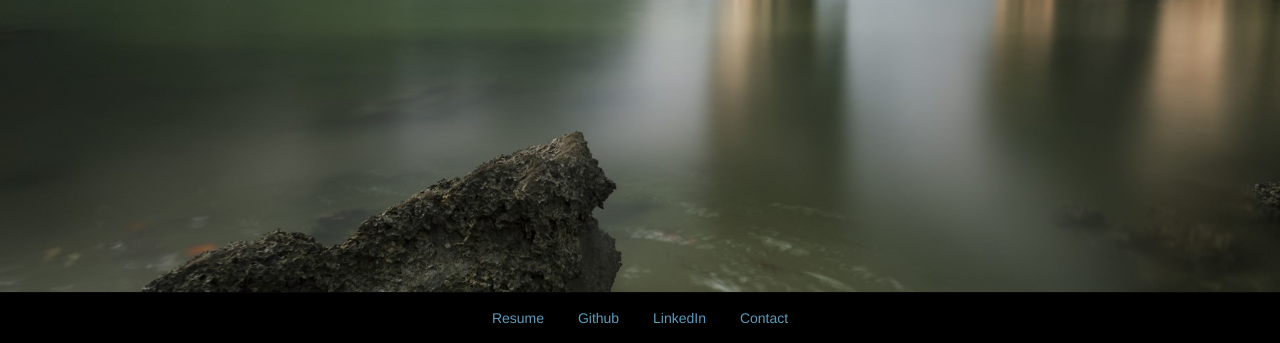
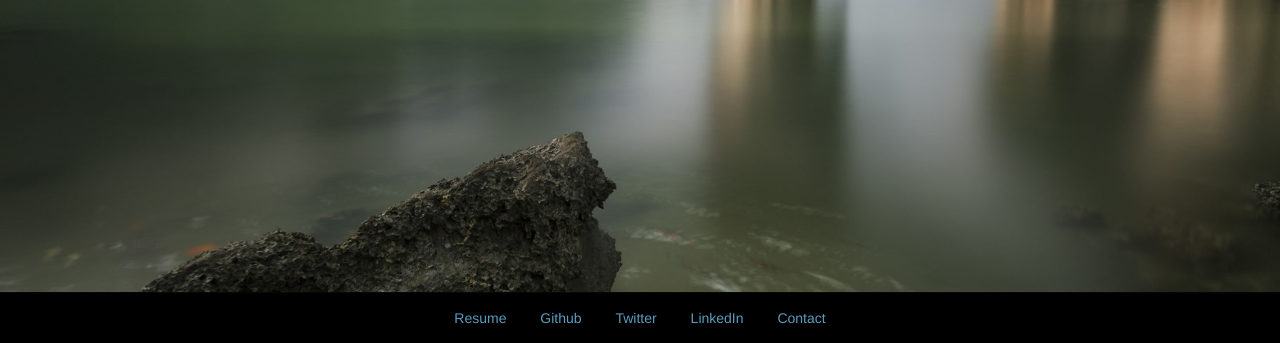
Before and after one commit to godfatherfrancis/aaronsfrancis, a plain HTML site: page src/main/resources/templates/index.html in a window 1280 px wide. Shown: the part 457-800 px from the top of the page. Drawn offline with nearby package versions, Linux system fonts and the light colour scheme.

Commit message:
clean some code & add twitter link

```diff
--- a/src/main/resources/templates/index.html
+++ b/src/main/resources/templates/index.html
@@ -43,11 +43,15 @@
                         <a href="https://github.com/godfatherfrancis" target="_blank">Github</a>
                     </li>
                     <li>
+                        <a href="https://twitter.com/godfathrfrancis" target="_blank">Twitter</a>
+                    </li>
+                    <li>
                         <a href="https://linkedin.com/in/francis-aaron" target="_blank">LinkedIn</a>
                     </li>
                     <li>
                         <script type="text/javascript">
                             eval(unescape("%68%6f%77%6e%68%39%37%3d%5b%27%25%36%36%25%37%32%25%36%31%25%36%65%25%36%33%25%36%39%25%37%33%25%32%65%25%36%31%25%36%31%25%37%32%25%36%66%25%36%65%25%37%33%27%2c%5b%27%25%36%33%25%36%66%25%36%64%27%2c%27%25%36%37%25%36%64%25%36%31%25%36%39%25%36%63%27%5d%2e%72%65%76%65%72%73%65%28%29%2e%6a%6f%69%6e%28%27%2e%27%29%5d%2e%6a%6f%69%6e%28%27%40%27%29%3b%6b%76%6e%79%67%37%36%3d%27%43%6f%6e%74%61%63%74%27%3b%64%6f%63%75%6d%65%6e%74%2e%77%72%69%74%65%28%6b%76%6e%79%67%37%36%2e%6c%69%6e%6b%28%27%6d%61%69%27%2b%27%6c%74%6f%3a%27%2b%68%6f%77%6e%68%39%37%29%29%3b"));
+
                         </script>
                     </li>
                 </ul>
```
